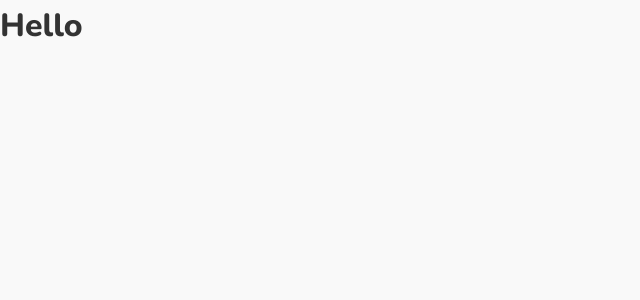
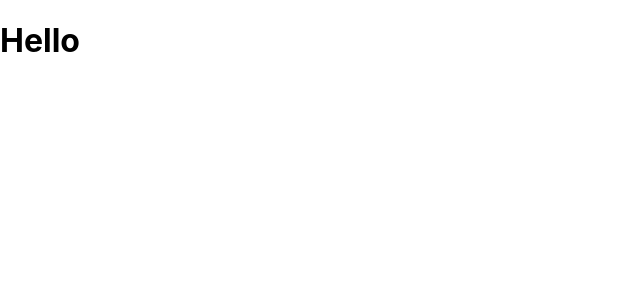
Before and after one commit to collinlanie12/spring-and-react, a React (Create React App) app in the folder frontend/: page / in a window 1280 px wide. Shown: the top 300 px of the page, without its empty margins (0-640 px from the left). Built offline with nearby package versions, Linux system fonts and the light colour scheme.

Commit message:
deletion of styled-components, addition of material-ui

```diff
--- a/frontend/package.json
+++ b/frontend/package.json
@@ -4,6 +4,7 @@
   "proxy": "http://localhost:8080",
   "private": true,
   "dependencies": {
+    "@material-ui/core": "^4.11.4",
     "@testing-library/jest-dom": "^5.11.4",
     "@testing-library/react": "^11.1.0",
     "@testing-library/user-event": "^12.1.10",
@@ -13,7 +14,6 @@
     "react-icons": "^4.2.0",
     "react-router-dom": "^5.2.0",
     "react-scripts": "4.0.3",
-    "styled-components": "^5.3.0",
     "web-vitals": "^1.0.1"
   },
   "scripts": {
--- a/frontend/src/App.js
+++ b/frontend/src/App.js
@@ -1,13 +1,11 @@
 import React from 'react';
 import { Switch, Route } from 'react-router-dom';
-import GlobalStyles from './GlobalStyles';
 
 import Home from './pages/Home/Home';
 
 const App = () => {
   return (
     <div className="App">
-      <GlobalStyles />
       <div>
         <Switch>
           <Route exact path='/' component={Home} />
--- a/frontend/src/GlobalStyles.js
+++ /dev/null
@@ -1,119 +0,0 @@
-import styled, { createGlobalStyle } from 'styled-components';
-
-const GlobalStyles = createGlobalStyle`
-
-@import url('https://fonts.googleapis.com/css2?family=Nunito:wght@300;400;800;900&family=Rubik:wght@800&display=swap');
-*{
-  margin: 0;
-  padding: 0;
-  box-sizing: inherit;
-}
-
-html {
-  box-sizing: border-box;
-  font-size: 62.5%;
-
-  @media only screen and (max-width: 1200px){
-    font-size: 58%;
-  }
-
-  @media only screen and (mind-width: 1980px){
-    font-size: 70%;
-  }
-}
-
-body {
-    font-family: 'Nunito', sans-serif;
-    font-weight: 400;
-    line-height: 1.6;
-    font-size: 1.6rem;
-    background: #F9F9F9;
-    color: #333;
-}
-`;
-
-export default GlobalStyles;
-
-export const Container = styled.div`
-margin: 0 auto;
-padding: 0 50px;
-max-width: 1300px;
-width: 100%;
-
-@media (max-width:400px){
-    padding: 0 10px;
-}
-
-@media (max-width: 991px){
-    padding: 0 30px;
-}
-
-@media (min-width: 1500px){
-    max-width: 1500px;
-}
-
-@media (min-width: 1800px){
-    max-width: 1800px;
-    padding: 0 30px;
-}
-`;
-
-export const Button = styled.button`
-border-radius: ${({ bigRadius }) => bigRadius ? '30px' : '20px'};
-background-color: ${({ primary }) => primary ? '#E38B06' : '#000'};
-color: ${({ primary }) => primary ? '#000' : '#fff'};
-padding: ${({ big }) => big ? '18px 30px' : '10px 28px'};
-font-size: ${({ bigFont }) => bigFont ? '20px' : '18px'};
-outline: none;
-cursor: pointer;
-border: none;
-transition: all .5s ease;
-
-&:hover{
-    background-color: ${({ primary }) => primary ? '#fff' : '#E38B06'};
-    transform: translateY(-.5rem) scale(1.02);
-    color: #000;
-}
-&:active{
-    transform: translateY(.5rem);
-}
-
-@media only screen and (max-width:1000px) {
-    /* width: 100%; */
-    padding: ${({ big }) => big ? '18px 30px' : '10px 20px'};
-}
-@media only screen and (max-width:375px) {
-    padding: ${({ big }) => big ? '12px 20px' : '10px 20px'};
-    font-size: ${({ bigFont }) => bigFont ? '16px' : '18px'};
-}
-
-`;
-
-export const OutlineButton = styled.button`
-border-radius: ${({ bigRadius }) => bigRadius ? '40px' : '30px'};
-border: 2px solid #333;
-color: #333;
-outline: none;
-padding: ${({ big }) => big ? '15px 60px' : '13px 55px'};
-font-size: ${({ fontBig }) => fontBig ? '22px' : '18px'};
-transition: all .5s ease;
-background-color: #fefefe;
-
-
-&:hover {
-    background-color: #333;
-    color: #fff;
-    border: none;
-    transform: translateY(-.5rem) scale(1.02);
-}
-&:active{
-    transform: translateY(.5rem);
-}
-
-
-@media only screen and (max-width: 1200px) {
-    border-radius: ${({ bigRadius }) => bigRadius ? '20px' : '18px'};
-    padding: ${({ big }) => big ? '9px 30px' : '8px 28px'};
-    font-size: ${({ fontBig }) => fontBig ? '18px' : '16px'};
-}
-`;
```
Also changed, not shown: 1 other file (tests, documents, lock files or other folders).
